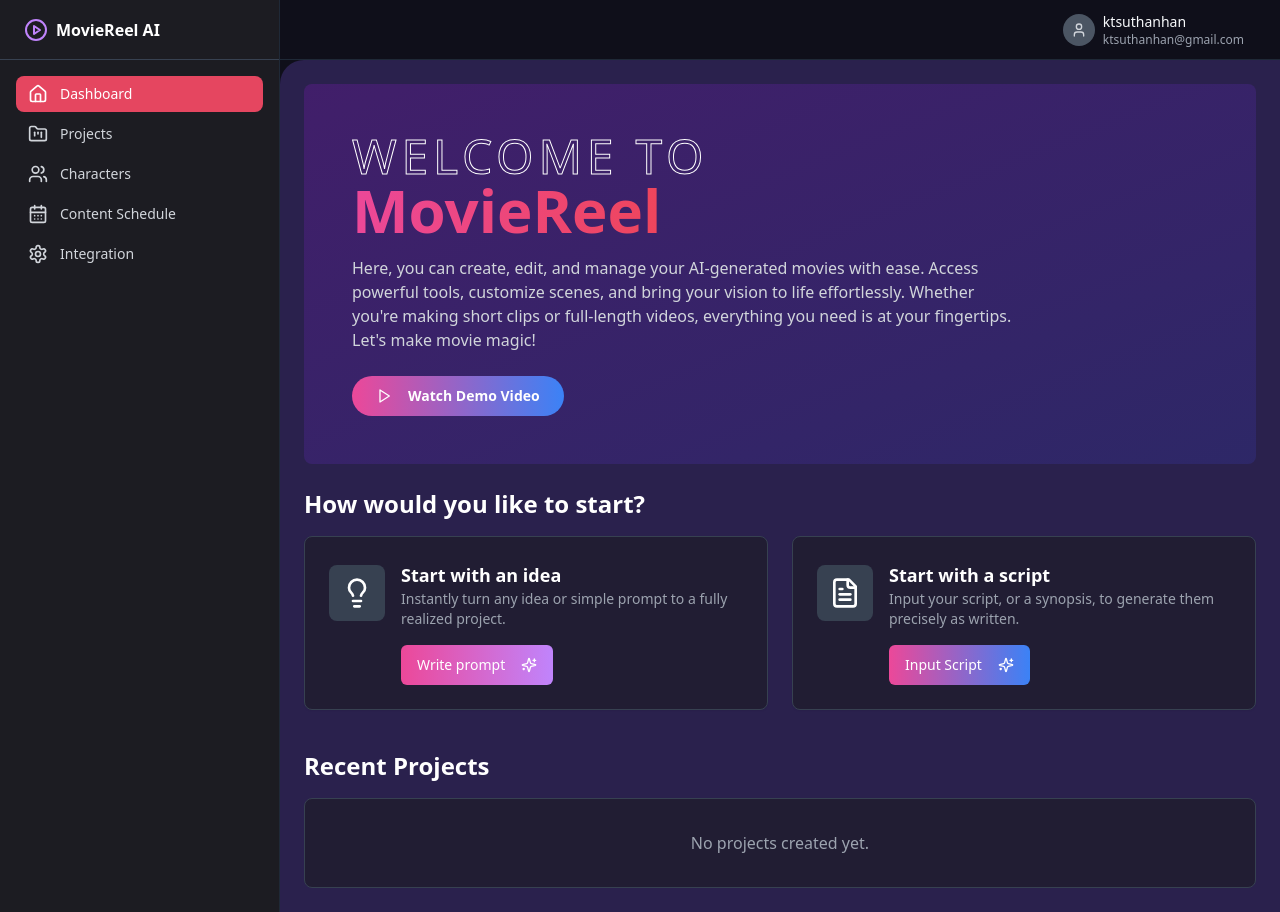
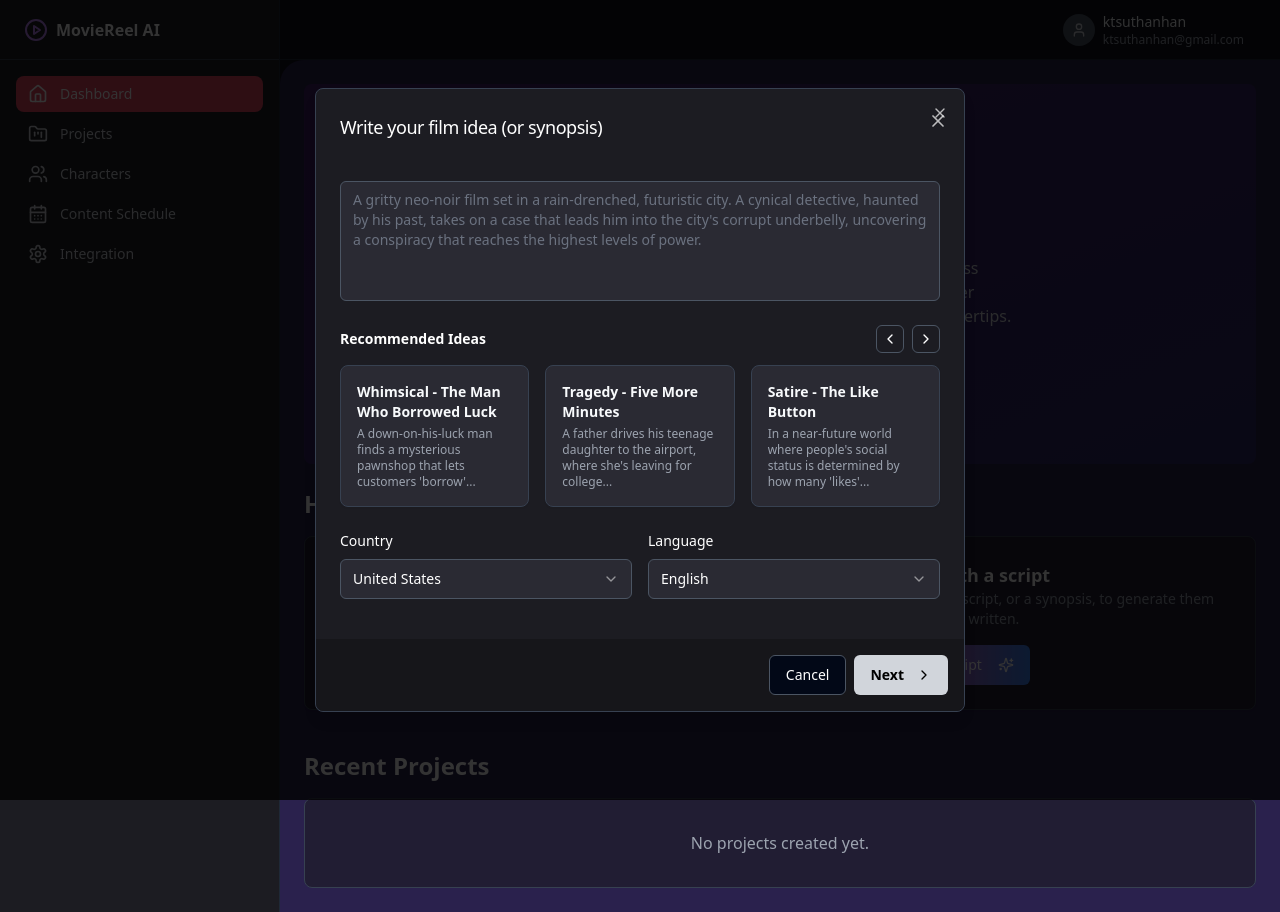
Before and after one commit to antran503/VIDEOREELAI, a React (Vite) app: page / in a window 1280 px wide. Both pictures are taken after a click on the button "Write prompt". Built offline with nearby package versions, Linux system fonts and the light colour scheme.

Commit message:
[dyad] Thêm popup nhập ý tưởng phim - wrote 2 file(s)

```diff
--- /dev/null
+++ b/src/components/IdeaModal.tsx
@@ -0,0 +1,115 @@
+import {
+  Dialog,
+  DialogContent,
+  DialogHeader,
+  DialogTitle,
+  DialogFooter,
+} from "@/components/ui/dialog";
+import { Button } from "@/components/ui/button";
+import { Textarea } from "@/components/ui/textarea";
+import {
+  Select,
+  SelectContent,
+  SelectItem,
+  SelectTrigger,
+  SelectValue,
+} from "@/components/ui/select";
+import { Card, CardContent } from "@/components/ui/card";
+import { ChevronLeft, ChevronRight, X } from "lucide-react";
+
+const recommendedIdeas = [
+  {
+    title: "Whimsical - The Man Who Borrowed Luck",
+    description: "A down-on-his-luck man finds a mysterious pawnshop that lets customers 'borrow'...",
+  },
+  {
+    title: "Tragedy - Five More Minutes",
+    description: "A father drives his teenage daughter to the airport, where she's leaving for college...",
+  },
+  {
+    title: "Satire - The Like Button",
+    description: "In a near-future world where people's social status is determined by how many 'likes'...",
+  },
+];
+
+const IdeaModal = ({ open, onOpenChange }: { open: boolean; onOpenChange: (open: boolean) => void; }) => {
+  return (
+    <Dialog open={open} onOpenChange={onOpenChange}>
+      <DialogContent className="bg-[#1C1C22] border-gray-700 text-white sm:max-w-[650px] p-0 rounded-lg">
+        <DialogHeader className="p-6 pb-0 relative">
+          <DialogTitle className="text-lg font-medium">Write your film idea (or synopsis)</DialogTitle>
+          <button onClick={() => onOpenChange(false)} className="absolute right-4 top-4 rounded-sm opacity-70 ring-offset-background transition-opacity hover:opacity-100 focus:outline-none">
+            <X className="h-5 w-5" />
+            <span className="sr-only">Close</span>
+          </button>
+        </DialogHeader>
+
+        <div className="p-6 space-y-6">
+          <Textarea
+            placeholder="A gritty neo-noir film set in a rain-drenched, futuristic city. A cynical detective, haunted by his past, takes on a case that leads him into the city's corrupt underbelly, uncovering a conspiracy that reaches the highest levels of power."
+            className="bg-[#2A2A33] border-gray-600 min-h-[120px] resize-none focus-visible:ring-purple-500 placeholder:text-gray-500"
+          />
+
+          <div>
+            <div className="flex justify-between items-center mb-3">
+              <h4 className="text-sm font-semibold">Recommended Ideas</h4>
+              <div className="flex gap-2">
+                <Button variant="outline" size="icon" className="h-7 w-7 bg-transparent border-gray-600 hover:bg-gray-700">
+                  <ChevronLeft className="h-4 w-4" />
+                </Button>
+                <Button variant="outline" size="icon" className="h-7 w-7 bg-transparent border-gray-600 hover:bg-gray-700">
+                  <ChevronRight className="h-4 w-4" />
+                </Button>
+              </div>
+            </div>
+            <div className="grid grid-cols-1 md:grid-cols-3 gap-4">
+              {recommendedIdeas.map((idea, index) => (
+                <Card key={index} className="bg-[#2A2A33] border-gray-700 hover:border-purple-500 cursor-pointer rounded-lg">
+                  <CardContent className="p-4">
+                    <h5 className="font-bold text-sm">{idea.title}</h5>
+                    <p className="text-xs text-gray-400 mt-1">{idea.description}</p>
+                  </CardContent>
+                </Card>
+              ))}
+            </div>
+          </div>
+
+          <div className="grid grid-cols-2 gap-4">
+            <div>
+              <label className="text-sm font-medium mb-2 block">Country</label>
+              <Select defaultValue="united-states">
+                <SelectTrigger className="w-full bg-[#2A2A33] border-gray-600 focus:ring-purple-500">
+                  <SelectValue placeholder="Select a country" />
+                </SelectTrigger>
+                <SelectContent className="bg-[#1C1C22] border-gray-700 text-white">
+                  <SelectItem value="united-states">United States</SelectItem>
+                  <SelectItem value="united-kingdom">United Kingdom</SelectItem>
+                  <SelectItem value="canada">Canada</SelectItem>
+                </SelectContent>
+              </Select>
+            </div>
+            <div>
+              <label className="text-sm font-medium mb-2 block">Language</label>
+              <Select defaultValue="english">
+                <SelectTrigger className="w-full bg-[#2A2A33] border-gray-600 focus:ring-purple-500">
+                  <SelectValue placeholder="Select a language" />
+                </SelectTrigger>
+                <SelectContent className="bg-[#1C1C22] border-gray-700 text-white">
+                  <SelectItem value="english">English</SelectItem>
+                  <SelectItem value="spanish">Spanish</SelectItem>
+                  <SelectItem value="french">French</SelectItem>
+                </SelectContent>
+              </Select>
+            </div>
+          </div>
+        </div>
+        <DialogFooter className="bg-[#16161A] p-4 flex justify-end rounded-b-lg">
+          <Button variant="outline" onClick={() => onOpenChange(false)} className="border-gray-600 hover:bg-gray-700 text-white">Cancel</Button>
+          <Button className="bg-gray-300 hover:bg-gray-400 text-black font-semibold">Next <ChevronRight className="ml-1 h-4 w-4" /></Button>
+        </DialogFooter>
+      </DialogContent>
+    </Dialog>
+  );
+};
+
+export default IdeaModal;
--- a/src/pages/Index.tsx
+++ b/src/pages/Index.tsx
@@ -1,9 +1,13 @@
+import * as React from "react";
 import { Button } from "@/components/ui/button";
 import { Card, CardContent } from "@/components/ui/card";
 import DashboardLayout from "@/components/layout/DashboardLayout";
 import { Play, Lightbulb, FileText, Sparkles } from "lucide-react";
+import IdeaModal from "@/components/IdeaModal";
 
 const Index = () => {
+  const [isIdeaModalOpen, setIsIdeaModalOpen] = React.useState(false);
+
   return (
     <DashboardLayout>
       <div className="relative bg-gradient-to-br from-purple-900/50 to-indigo-900/50 rounded-lg p-8 md:p-12 text-white overflow-hidden">
@@ -31,7 +35,7 @@ const Index = () => {
                     <div className="flex-1">
                         <h4 className="font-semibold text-lg">Start with an idea</h4>
                         <p className="text-sm text-gray-400 mb-4">Instantly turn any idea or simple prompt to a fully realized project.</p>
-                        <Button className="bg-gradient-to-r from-pink-500 to-purple-400 text-white rounded-md">
+                        <Button onClick={() => setIsIdeaModalOpen(true)} className="bg-gradient-to-r from-pink-500 to-purple-400 text-white rounded-md">
                             Write prompt <Sparkles className="ml-2 h-4 w-4" />
                         </Button>
                     </div>
@@ -63,6 +67,8 @@ const Index = () => {
           <p>No projects created yet.</p>
         </div>
       </div>
+
+      <IdeaModal open={isIdeaModalOpen} onOpenChange={setIsIdeaModalOpen} />
     </DashboardLayout>
   );
 };
```
